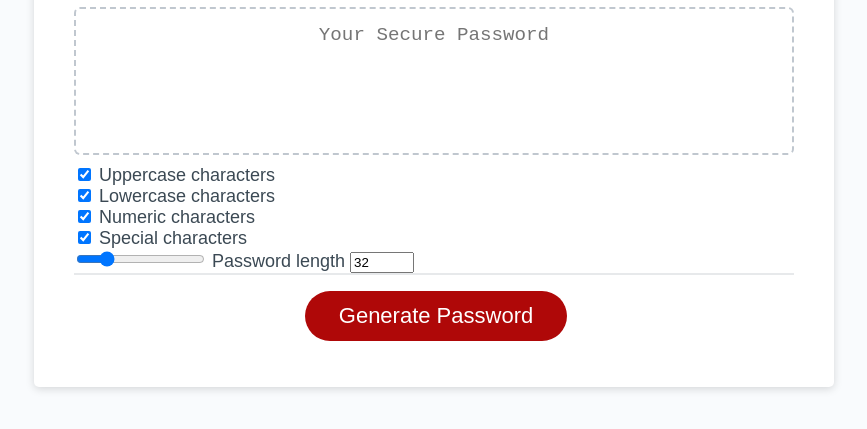
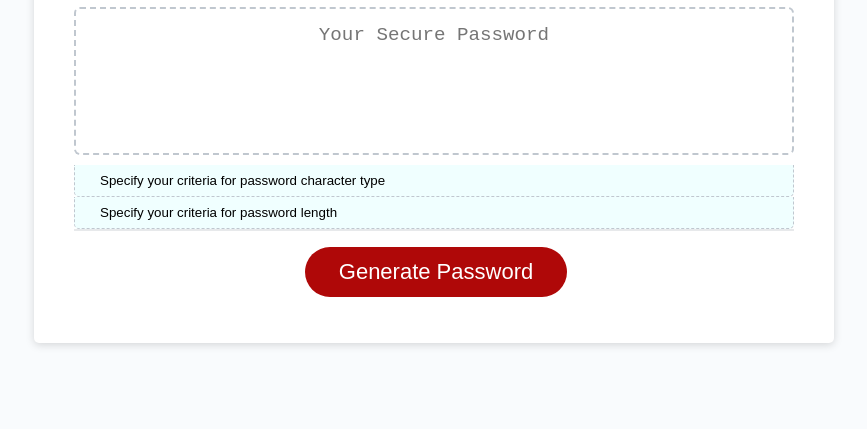
Before and after one commit to andrenrwn/friendly-parakeet, a plain HTML site: page Develop/index.html in a window 1280 px wide. Shown: the part 241-670 px from the top of the page, without its empty margins (206-1073 px from the left). Drawn offline with Linux system fonts and the light colour scheme.

Commit message:
Add accordion function to fulfill the requiement to prompt the user for criteria

```diff
--- a/Develop/index.html
+++ b/Develop/index.html
@@ -24,7 +24,7 @@
             aria-label="Generated Password"
           ></textarea>
 
-          <div class="card-popout">
+          <div class="card-popout" id="criteria-chartype">
             <input type="checkbox" id="uppercase" name="uppercase" checked />
             <label for="uppercase"> Uppercase characters</label><br>
             <input type="checkbox" id="lowercase" name="lowercase" checked />
@@ -33,12 +33,18 @@
             <label for="numeric"> Numeric characters</label><br>
             <input type="checkbox" id="special" name="special" checked />
             <label for="special"> Special characters</label><br>
-            <div class="slidecontainer">
-              <input type="range" id="pwdlenslider" class="slider" min="8" max="128" value="32" />
-              <label for="pwdlenslider">Password length</label>
-              <input type="number" id="pwdlen" name="pwdlen" min="8" max="128" value="38" />
-            </div>
           </div>
+          <button class="card-popoutlabel" for="criteria-chartype">
+            Specify your criteria for password character type
+          </button>
+          <div class="card-popout" id="criteria-length">
+            <label for="pwdlenslider">Password length</label>
+            <input type="range" id="pwdlenslider" class="slider" min="8" max="128" value="32" />
+            <input type="number" id="pwdlen" name="pwdlen" min="8" max="128" value="38" />
+          </div>
+          <button class="card-popoutlabel" for="criteria-length">
+            Specify your criteria for password length
+          </button>
 
         </div>
         <div class="card-footer">
--- a/Develop/script.js
+++ b/Develop/script.js
@@ -1,5 +1,27 @@
-// Assignment code here
-var characters = "ABCDEFGHIJKLMNOPQRSTUVWXYZabcdefghijklmnopqrstuvwxyz0123456789 !\"#$%&'()*+,-./:;<=>?@[\\]^_`{|}~";
+// ------------------------
+// Prompt user for criteria
+// ------------------------
+// The user is prompted to enter a criteria by clicking on the card-popoutlabel buttons
+var promptcriteria = document.querySelectorAll(".card-popoutlabel");
+
+// When we click on the popout label, we toggle the previous element's heigh and padding
+function clickaccordion(event) {
+  //console.log(event.target.attributes);
+  console.log(event.target.previousElementSibling);
+  console.log(event.target.previousElementSibling.style.getPropertyValue("height"));
+  if (event.target.previousElementSibling.style.getPropertyValue("height")=="auto") {
+    event.target.previousElementSibling.style = "height:0; padding-top:0px; padding-bottom:0px;";
+  } else {
+    event.target.previousElementSibling.style = "height:auto; padding-top:25px; padding-bottom:25px;";
+  }
+}
+
+// Add an event listener when the buttons are clicked
+promptcriteria.forEach( function(i) { i.addEventListener("click", clickaccordion); console.log(i);} );
+
+// --------------------------------
+// Password character type criteria
+// --------------------------------
 
 const validchars = {
   uppercase: "ABCDEFGHIJKLMNOPQRSTUVWXYZ",
@@ -8,15 +30,16 @@ const validchars = {
   special: " !\"#$%&'()*+,-./:;<=>?@[\\]^_`{|}~"
 };
 
-const min_length = 8;
-const max_length = 128;
+const minlength = 8;
+const maxlength = 128;
 
+// options are presented as checkboxes to the user
 var checkboxes = document.querySelectorAll("input[type='checkbox']");
 
 // A function to check if all the checkboxes are unchecked
 function at_least_one_checkbox() {
   var atleastone = false;
-  for ( var i of document.querySelectorAll("input[type='checkbox']") ) {
+  for ( var i of checkboxes ) {
     // console.log(i + " - " + i.checked);
     atleastone = atleastone || i.checked;
   }
@@ -33,19 +56,34 @@ function clickcheckbox(event) {
   }
 }
 
-// Run a fucntion every time each checkbox is clicked
+// Associate an event listener function for every time a checkbox is clicked
 checkboxes.forEach( function(i) { i.addEventListener("click", clickcheckbox); } );
 
+// ------------------------
+// Password length criteria
+// ------------------------
+
 // Add a slider for the user to select the password length
-var slider = document.getElementById("pwdlenslider");
-var pwdlen = document.getElementById("pwdlen");
+var slider = document.getElementById("pwdlenslider"); // slider
+var pwdlen = document.getElementById("pwdlen"); // number input
 
 pwdlen.setAttribute("value", slider.value);
 
-// Update the current slider value (each time you drag the slider handle)
+// Update the current password length (each time you drag the slider handle)
 slider.oninput = function() {
   pwdlen.setAttribute("value", slider.value);
 }
+
+// Update the slider (each time the password input is changed)
+pwdlen.addEventListener("input", function(event) {
+    if (event.target.value < minlength) {
+      event.target.value = minlength;
+    } else if (event.target.value > maxlength) {
+      event.target.value = maxlength;
+    }
+    slider.value=event.target.value;
+  }
+);
 
 // Get references to the #generate element
 var generateBtn = document.querySelector("#generate");
--- a/Develop/style.css
+++ b/Develop/style.css
@@ -52,6 +52,39 @@ header {
 
 .card-body {
   min-height: 100px;
+}
+
+.card-popout {
+  height:0px;
+  padding-top:0px;
+  padding-bottom:0px;
+  padding-left:25px;
+  padding-right:25px;
+  background-color:#f8f8f8;
+  overflow:hidden;
+  display: block;
+  justify-content: center;
+  align-items: center;
+  border-left: 1px dashed #c0c7cf;
+  border-right: 1px dashed #c0c7cf;
+  -webkit-transition: .5s;
+  transition: .5s;}
+
+.card-popoutlabel {
+  display: flex;
+  justify-content: left;
+  align-items: center;
+  width:100%;
+  padding-left: 25px;
+  padding-right: 25px;
+  background-color:azure;
+  border-radius: 0px 0px 5px 5px;
+  border-top:none;
+  border-bottom: 1px dashed #c0c7cf;
+  border-left: 1px dashed #c0c7cf;
+  border-right: 1px dashed #c0c7cf;
+  height: 2rem;
+  text-align:left;
 }
 
 .card-footer {
```
